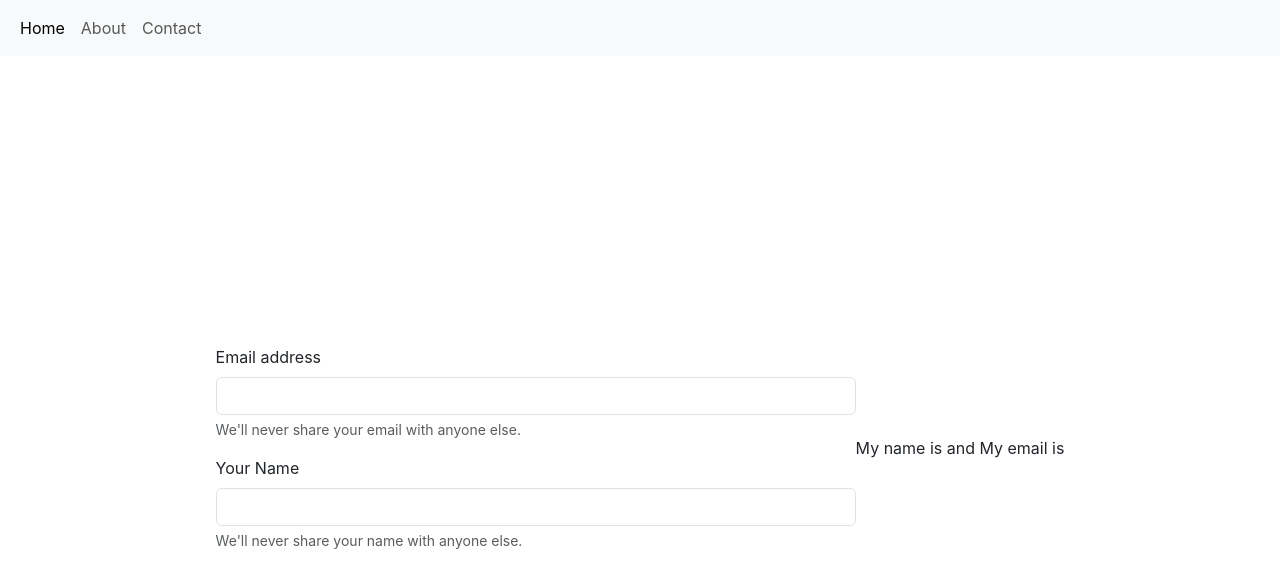
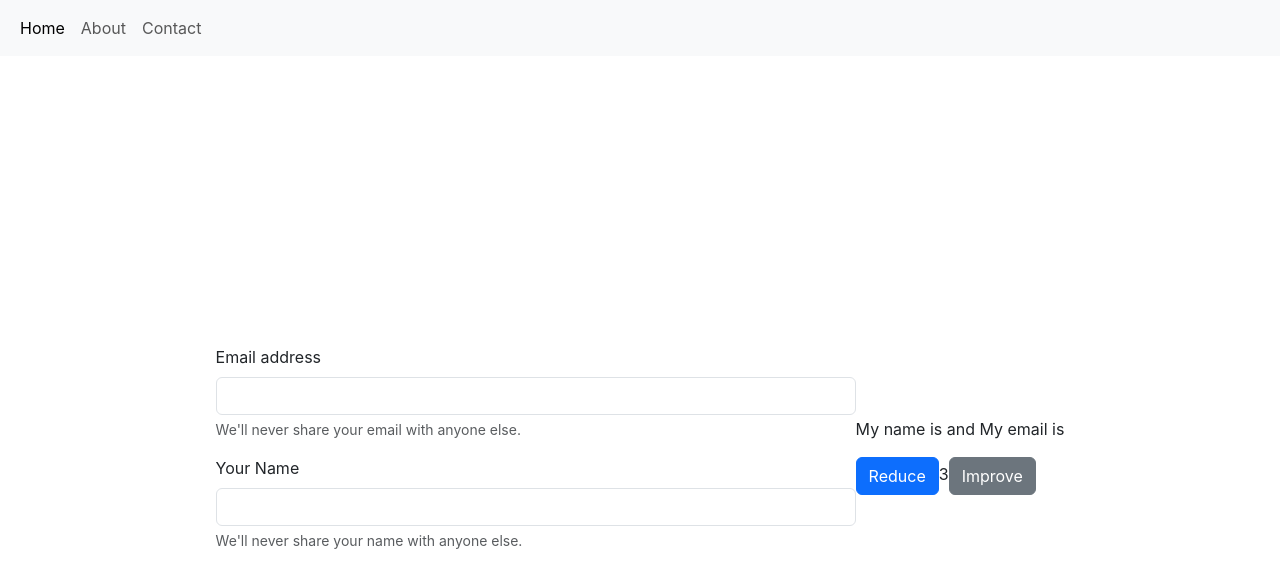
Before and after one commit to Hassam009/React-Routing-Concepts, a React (Create React App) app: page /Contact in a window 1280 px wide. Shown: the top 588 px of the page. Built offline with nearby package versions, Linux system fonts and the light colour scheme.

Commit message:
More Practise about UseState

```diff
--- a/src/Props/Contact.js
+++ b/src/Props/Contact.js
@@ -16,6 +16,24 @@ const Contact = () => {
         return { ...prev, [name]: value };
       });
     };
+
+
+const [count, setCount]=useState(3)
+
+function DecrementCount(){
+    if(count===0){
+        return count;
+    }
+    else{
+        setCount(count-1);
+    }
+
+};
+function IncrementCount(){
+   setCount(count+1);
+
+};
+
 
     return (
       <>
@@ -59,8 +77,13 @@ const Contact = () => {
           </form>
           <div>
             <p>{`My name is ${formData.username} and My email is ${formData.email}`}</p>
+            <button type="button" class="btn btn-primary"  onClick={DecrementCount}>Reduce</button>
+        <span>{count}</span>
+<button type="button" class="btn btn-secondary"  onClick={IncrementCount}>Improve</button>
           </div>
         </div>
+
+
       </>
     );
   }
```
